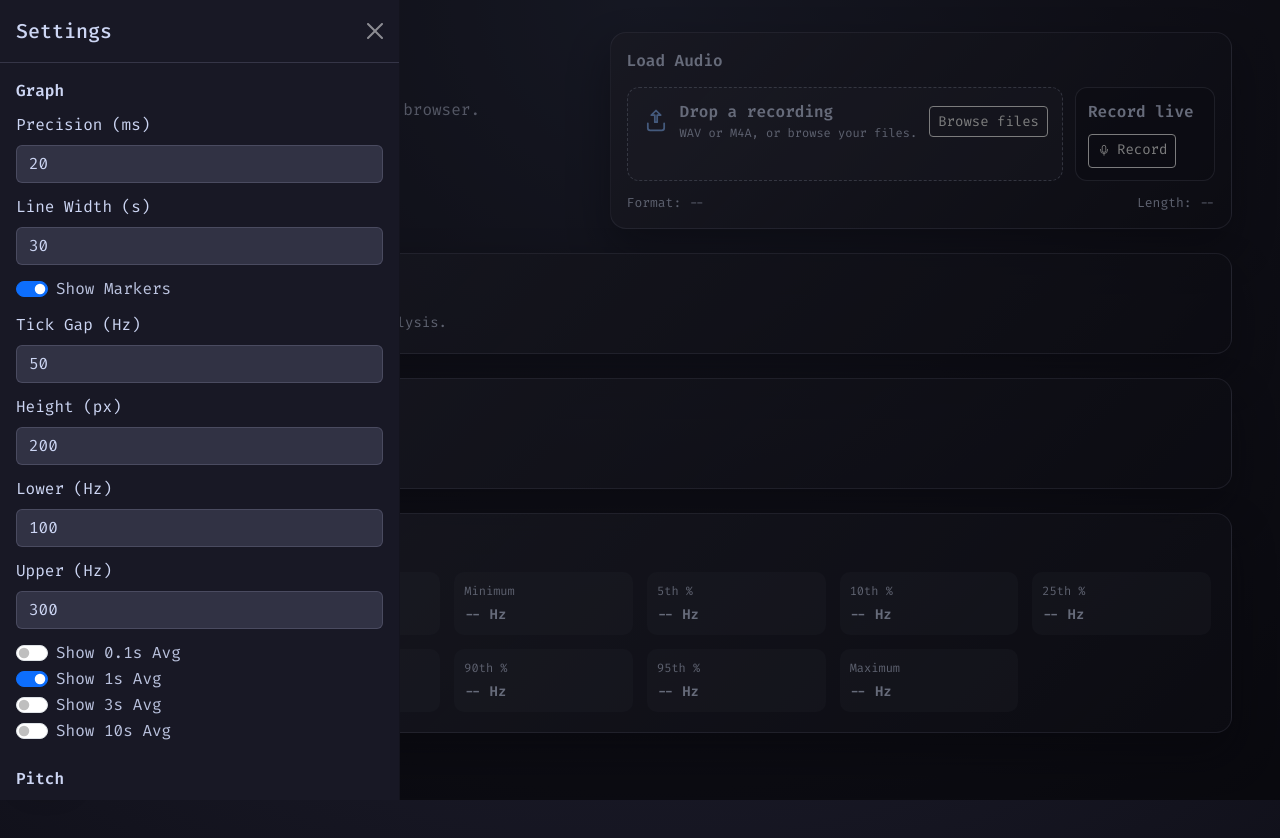
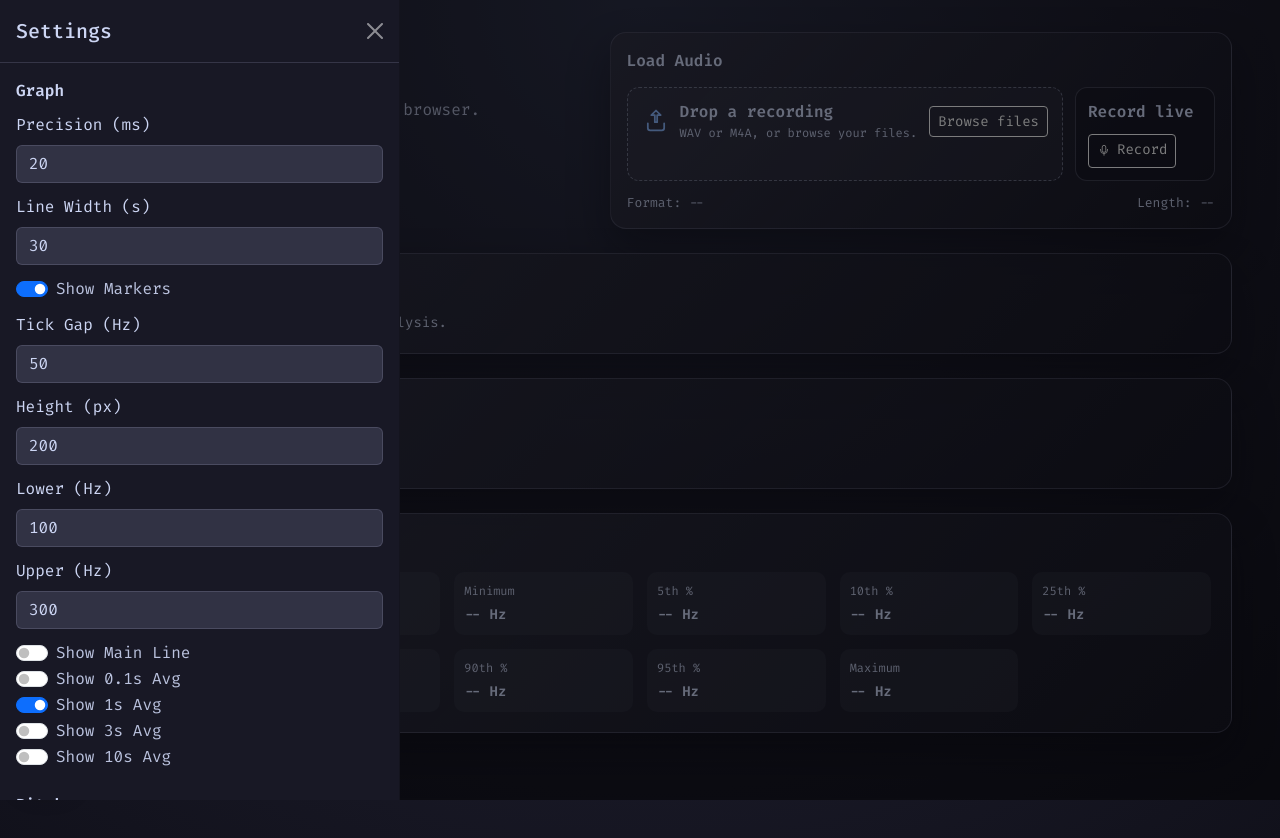
Before and after one commit to soerenberg/VoiceOwl, a React (Create React App) app in the folder voice-owl/: page / in a window 1280 px wide. Both pictures are taken after a click on the button 46 px from the left and 754 px from the top of the page. Shown: the top 838 px of the page. Built offline with nearby package versions, Linux system fonts and the light colour scheme.

Commit message:
Do not show main graph by default.

```diff
--- a/voice-owl/src/App.js
+++ b/voice-owl/src/App.js
@@ -19,6 +19,7 @@ function App() {
     graphLineHeight: 200,
     graphLower: 100,
     graphUpper: 300,
+    showMainLine: false,
     showAvg01: false,
     showAvg1: true,
     showAvg3: false,
@@ -239,6 +240,7 @@ function App() {
                 graphLower={adjustedSettings.graphLower}
                 graphUpper={adjustedSettings.graphUpper}
                 showMarkers={adjustedSettings.graphMarkers}
+                showMainLine={adjustedSettings.showMainLine}
                 showAvg1={adjustedSettings.showAvg1}
                 showAvg3={adjustedSettings.showAvg3}
                 showAvg10={adjustedSettings.showAvg10}
--- a/voice-owl/src/components/PitchGraph.js
+++ b/voice-owl/src/components/PitchGraph.js
@@ -46,6 +46,7 @@ const PitchGraph = ({
   graphLower,
   graphUpper,
   showMarkers,
+  showMainLine,
   showAvg1,
   showAvg3,
   showAvg10,
@@ -185,9 +186,10 @@ const PitchGraph = ({
                   </g>
                 );
               })}
-              {mainSeries.paths.map((path, idx) => (
-                <path key={`path-${lineIndex}-${idx}`} d={path} className="pitch-graph__path" />
-              ))}
+              {showMainLine &&
+                mainSeries.paths.map((path, idx) => (
+                  <path key={`path-${lineIndex}-${idx}`} d={path} className="pitch-graph__path" />
+                ))}
               {avg01Series?.paths.map((path, idx) => (
                 <path key={`avg01-${lineIndex}-${idx}`} d={path} className="pitch-graph__path pitch-graph__path--avg01" />
               ))}
--- a/voice-owl/src/components/SideMenu.js
+++ b/voice-owl/src/components/SideMenu.js
@@ -100,6 +100,12 @@ const SideMenu = ({
           <Form.Group className="side-menu__field">
             <Form.Check
               type="switch"
+              label="Show Main Line"
+              checked={settings.showMainLine}
+              onChange={(event) => update('showMainLine', event.target.checked)}
+            />
+            <Form.Check
+              type="switch"
               label="Show 0.1s Avg"
               checked={settings.showAvg01}
               onChange={(event) => update('showAvg01', event.target.checked)}
```
